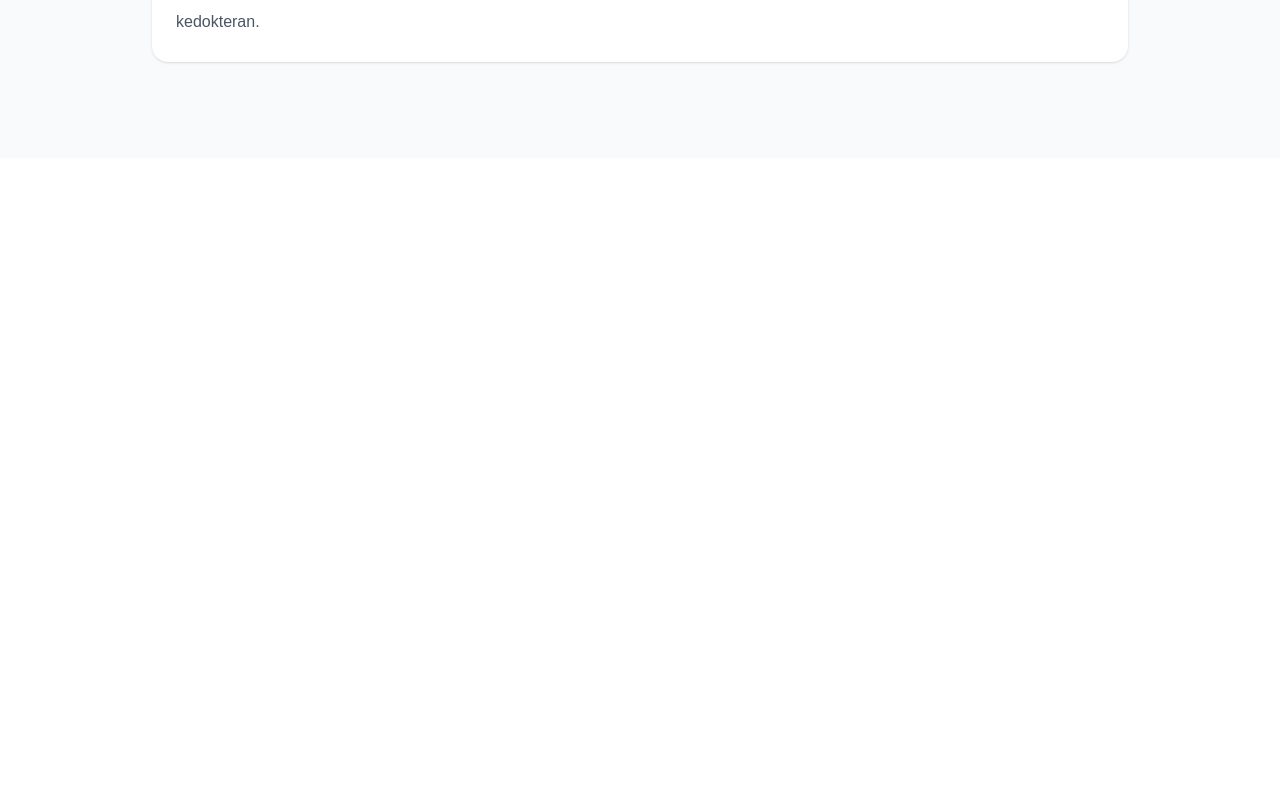
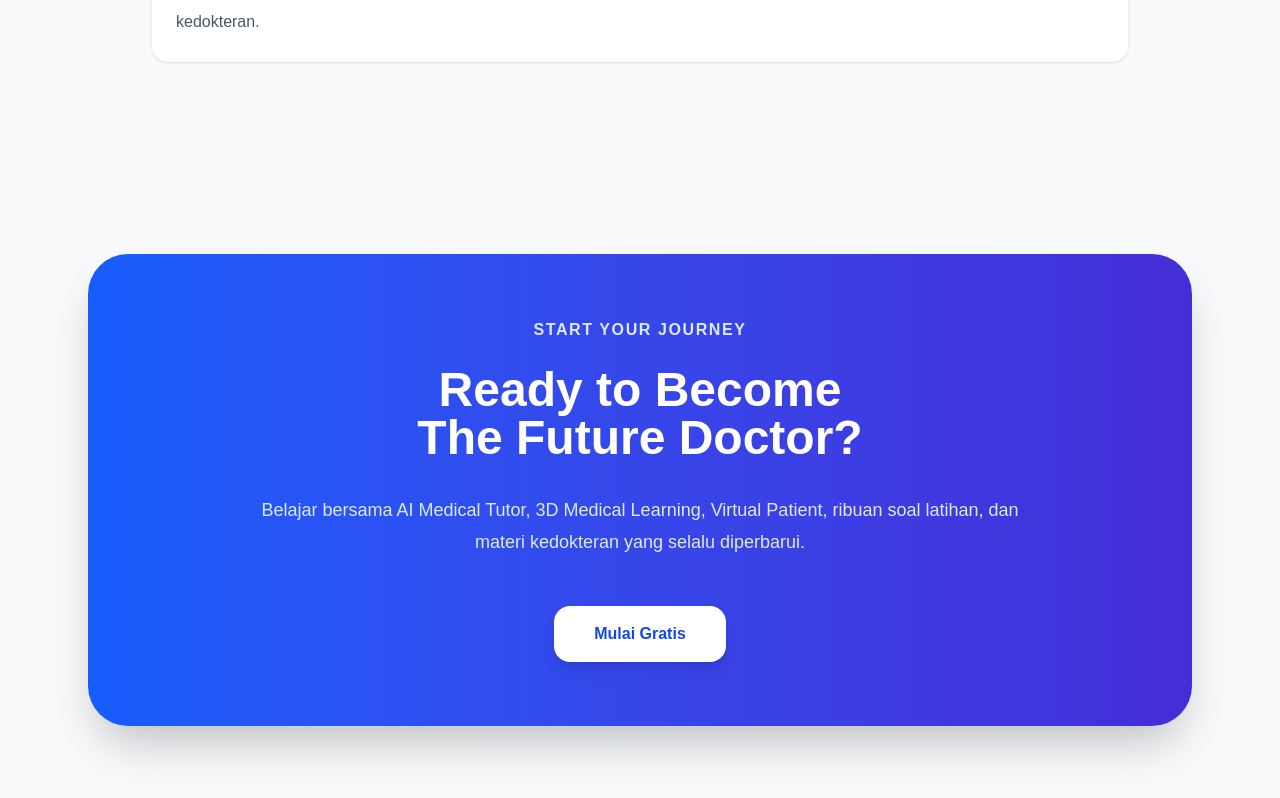
Before and after one commit to faith132024-ai/mednova-academy, a Next.js app: page / in a window 1280 px wide. Shown: the part 4841-5639 px from the top of the page. Before the commit the page ends 4999 px from the top, so only its background shows below. Built offline with nearby package versions, Linux system fonts and the light colour scheme.

Commit message:
Complete Sprint 1 Landing Page v1.0

```diff
--- a/app/page.tsx
+++ b/app/page.tsx
@@ -6,6 +6,7 @@ import FeaturedCourses from "@/components/home/FeaturedCourses";
 import AiTutor from "@/components/home/AiTutor";
 import Testimonials from "@/components/home/Testimonials";
 import FAQ from "@/components/home/FAQ";
+import CTA from "@/components/home/CTA";
 
 export default function Home() {
   return (
@@ -18,6 +19,7 @@ export default function Home() {
       <AiTutor />
       <Testimonials />
       <FAQ />
+      <CTA />
     </main>
   );
 }
--- /dev/null
+++ b/components/home/CTA.tsx
@@ -0,0 +1,50 @@
+export default function CTA() {
+  return (
+    <section className="py-24">
+      <div className="max-w-6xl mx-auto px-6">
+
+        <div className="bg-gradient-to-r from-blue-600 to-indigo-700 rounded-[40px] p-16 text-center shadow-2xl">
+
+          <p className="uppercase tracking-widest text-blue-100 font-semibold">
+            Start Your Journey
+          </p>
+
+          <h2 className="text-5xl font-bold text-white mt-6">
+            Ready to Become
+            <br />
+            The Future Doctor?
+          </h2>
+
+          <p className="text-blue-100 mt-8 max-w-3xl mx-auto leading-8 text-lg">
+            Belajar bersama AI Medical Tutor, 3D Medical Learning,
+            Virtual Patient, ribuan soal latihan,
+            dan materi kedokteran yang selalu diperbarui.
+          </p>
+
+          <div className="mt-12">
+
+            <button
+              className="
+              bg-white
+              text-blue-700
+              px-10
+              py-4
+              rounded-2xl
+              font-bold
+              hover:scale-105
+              transition-all
+              duration-300
+              shadow-lg
+              "
+            >
+              Mulai Gratis
+            </button>
+
+          </div>
+
+        </div>
+
+      </div>
+    </section>
+  );
+}
```
